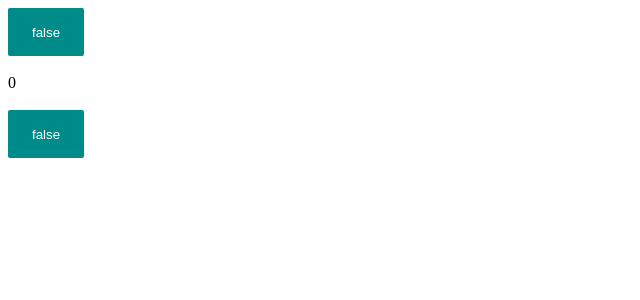
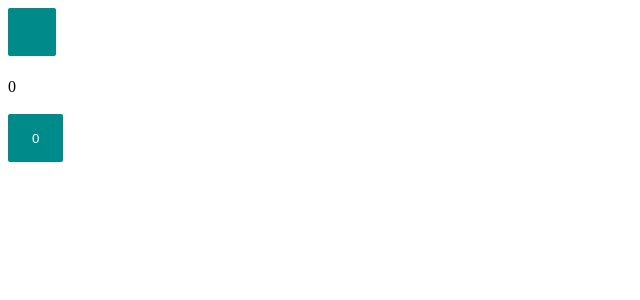
Before and after one commit to KetyJomes/Angular-Bosch, an Angular app in the folder myApp/: page / in a window 1280 px wide. Shown: the top 300 px of the page, without its empty margins (0-640 px from the left). Built offline with nearby package versions, Linux system fonts and the light colour scheme.

Commit message:
Aula01 Componente Pai para Filho

```diff
--- a/myApp/src/app/app.component.html
+++ b/myApp/src/app/app.component.html
@@ -4,4 +4,4 @@
 {{count}}
 <br>
 <br>
-<app-button (Click) = "foiClicado()"/>
+<app-button (Clicked) = "foiClicado()" [label]="this.count.toString()"/>
--- a/myApp/src/app/components/button/button.component.html
+++ b/myApp/src/app/components/button/button.component.html
@@ -13,6 +13,6 @@
 <!-- Isso é injeção, objeto pode ser usado em muitos lugares (objeto é o isClicked). Padrão biding -->
 
 <button
-    (click) = "clicked()">
-    {{isClicked}}
+    (click)="clicked()">
+    {{label}}
 </button>
--- a/myApp/src/app/components/button/button.component.ts
+++ b/myApp/src/app/components/button/button.component.ts
@@ -1,4 +1,4 @@
-import { Component, EventEmitter, Output } from '@angular/core';
+import { Component, EventEmitter, Input, Output } from '@angular/core';
 
 @Component({
   selector: 'app-button',
@@ -8,9 +8,12 @@ import { Component, EventEmitter, Output } from '@angular/core';
 export class ButtonComponent {
   isClicked: boolean =  false;
   @Output()
-  Cliked: EventEmitter<void> = new EventEmitter();
+  Clicked: EventEmitter<void> = new EventEmitter();
+
+  @Input()
+  label: string = "";
   clicked = () => {
-    this.Cliked.emit();
+    this.Clicked.emit();
   }
 
 }
```
